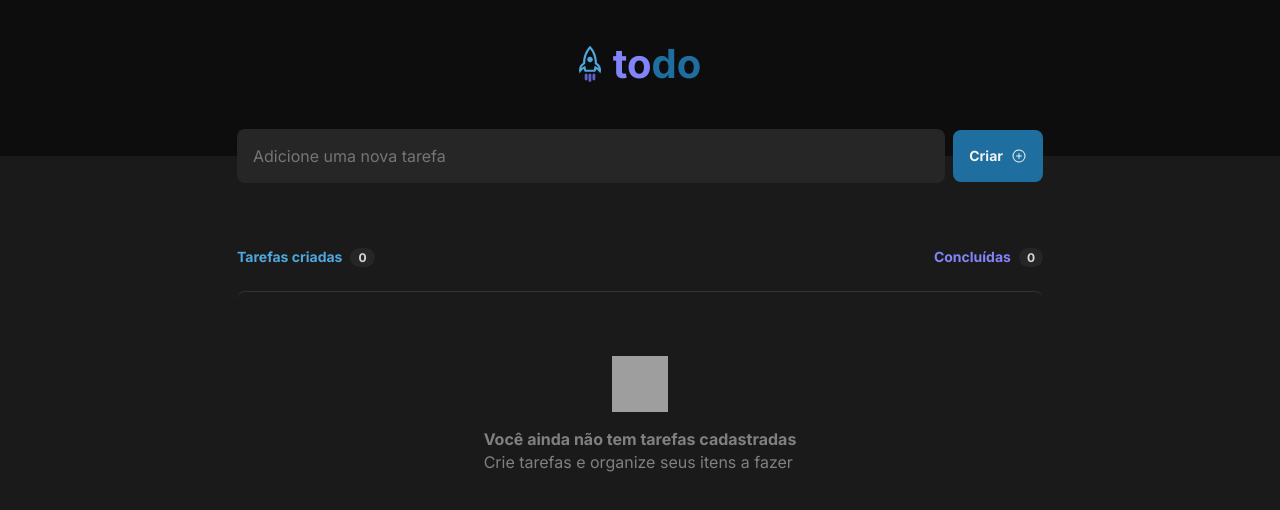
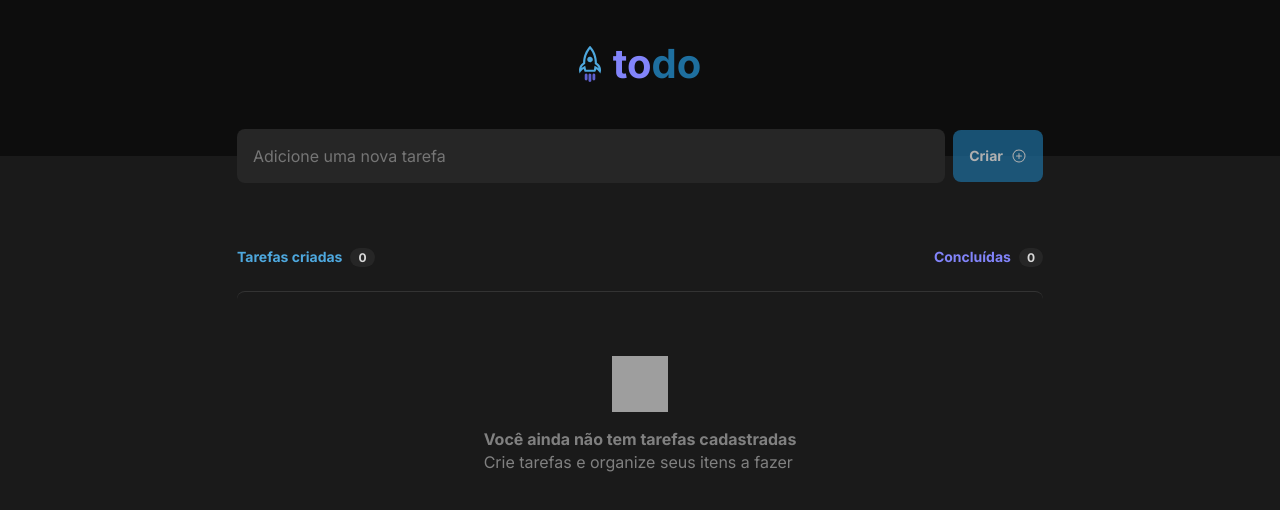
Before and after one commit to pedrohlucena/ignite-todo-list, a React (Vite) app: page / in a window 1280 px wide. Shown: the top 510 px of the page. Built offline with nearby package versions, Linux system fonts and the light colour scheme; grey boxes are pictures that could not be loaded.

Commit message:
disable create button when new task text is empty

```diff
--- a/src/components/Button/Button.module.css
+++ b/src/components/Button/Button.module.css
@@ -21,7 +21,7 @@
     transition: background 0.1s;
 }
 
-.button:hover {
+.button:not(:disabled):hover {
     background: var(--blue);
 }
 
@@ -30,3 +30,8 @@
     font-weight: 700;
     margin-right: 0.8rem;
 }
+
+.button:disabled {
+    opacity: 0.7;
+    cursor: not-allowed;
+}
--- a/src/components/Button/Button.tsx
+++ b/src/components/Button/Button.tsx
@@ -7,9 +7,9 @@ interface ButtonProps extends ButtonHTMLAttributes<HTMLButtonElement> {
   ButtonIcon: Icon;
 }
 
-export function Button({ text, ButtonIcon }: ButtonProps) {
+export function Button({ text, ButtonIcon, ...props }: ButtonProps) {
   return (
-    <button className={styles.button}>
+    <button className={styles.button} {...props}>
       <p>{text}</p>
       <ButtonIcon size={16} />
     </button>
--- a/src/components/TaskForm/TaskForm.tsx
+++ b/src/components/TaskForm/TaskForm.tsx
@@ -44,6 +44,8 @@ export function TaskForm({ tasks, onSetTasks, ...props }: TaskFormProps) {
     event.target.setCustomValidity("Esse campo é obrigatório!");
   }
 
+  const isNewTaskEmpty = newTaskText.length === 0;
+
   return (
     <form onSubmit={handleCreateTask} className={styles.taskForm} {...props}>
       <Input
@@ -58,6 +60,7 @@ export function TaskForm({ tasks, onSetTasks, ...props }: TaskFormProps) {
         type="submit"
         ButtonIcon={PlusCircle}
         onClick={handleCreateTask}
+        disabled={isNewTaskEmpty}
       />
     </form>
   );
```
